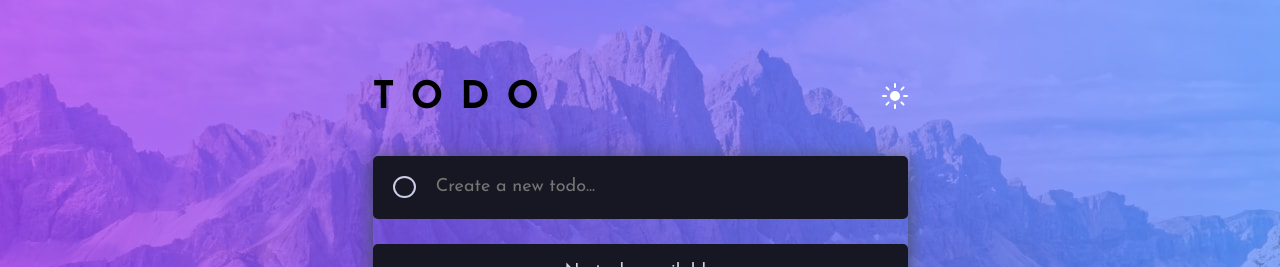
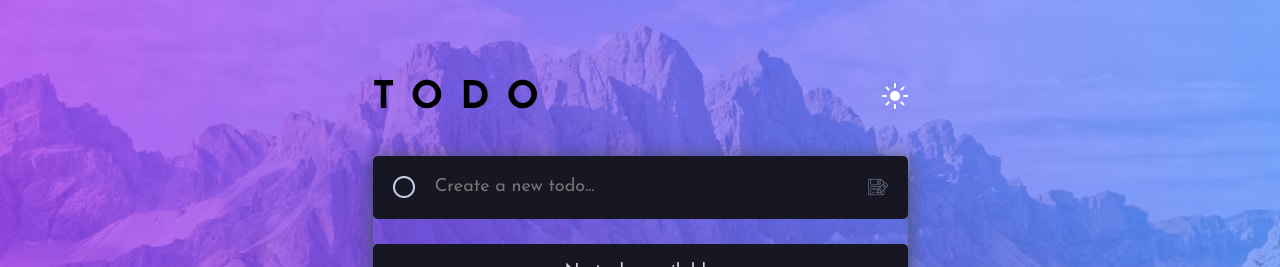
Before and after one commit to VlaRu/frontend-challenge, a React (Vite) app in the folder frontend-challenge/: page / in a window 1280 px wide. Shown: the top 267 px of the page. Built offline with nearby package versions, Linux system fonts and the light colour scheme.

Commit message:
feat: add icon for saving task list

```diff
--- a/frontend-challenge/src/components/TaskInput.jsx
+++ b/frontend-challenge/src/components/TaskInput.jsx
@@ -2,6 +2,7 @@ import { useContext, useState } from 'react';
 import { useDispatch } from 'react-redux';
 import { addNewTask } from '../store/taskSlice';
 import { ThemeContext } from '../App';
+import save from '../assets/icons/save.png';
 import '../styles/Tasks.css';
 
 export function TaskInput() {
@@ -41,6 +42,7 @@ export function TaskInput() {
         onBlur={handleBlur}
         onChange={handleChange}
       />
+      <img src={save} alt="save" />
     </form>
   );
 }
```
Also changed, not shown: frontend-challenge/src/assets/icons/save.png (added).
